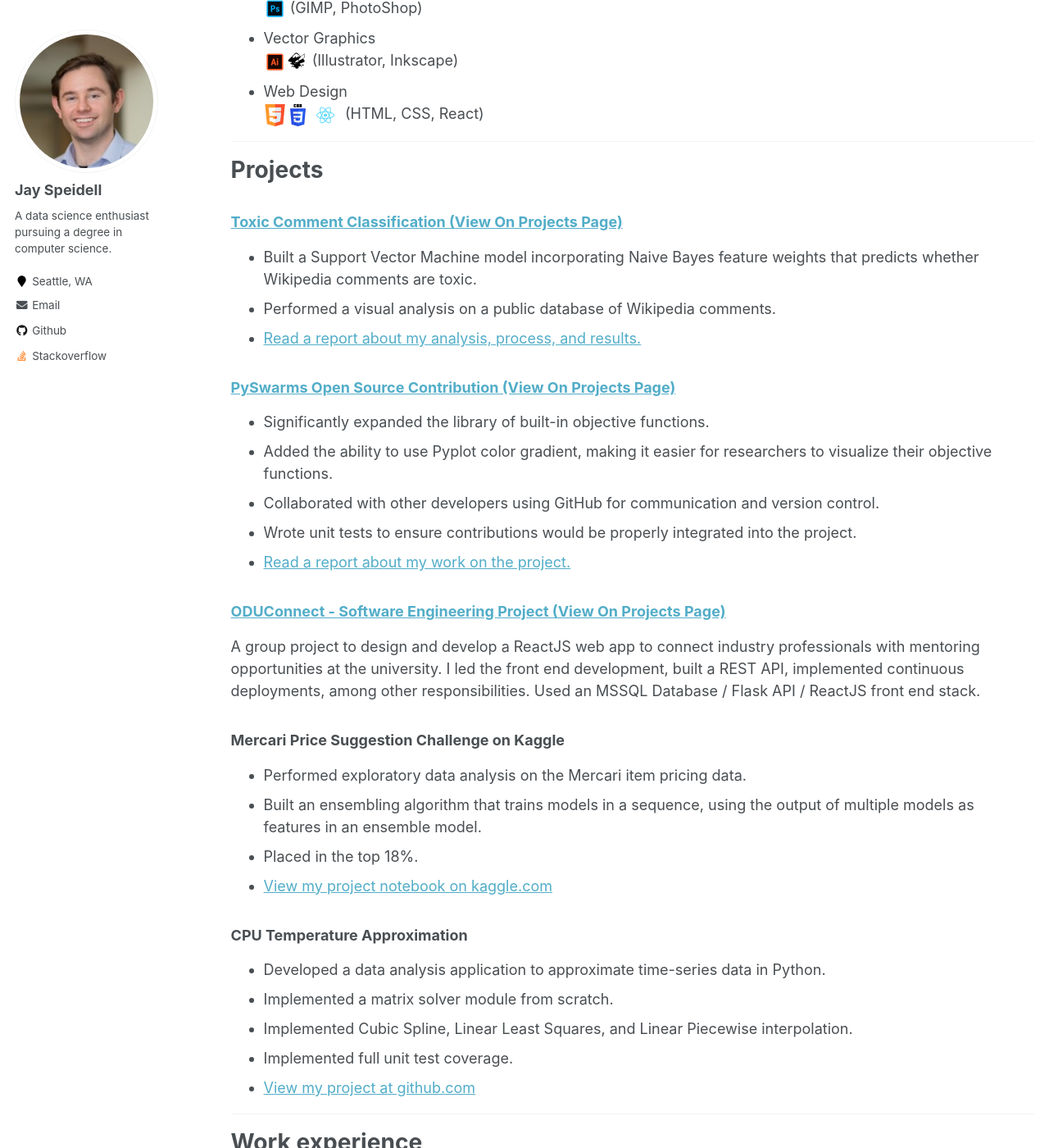
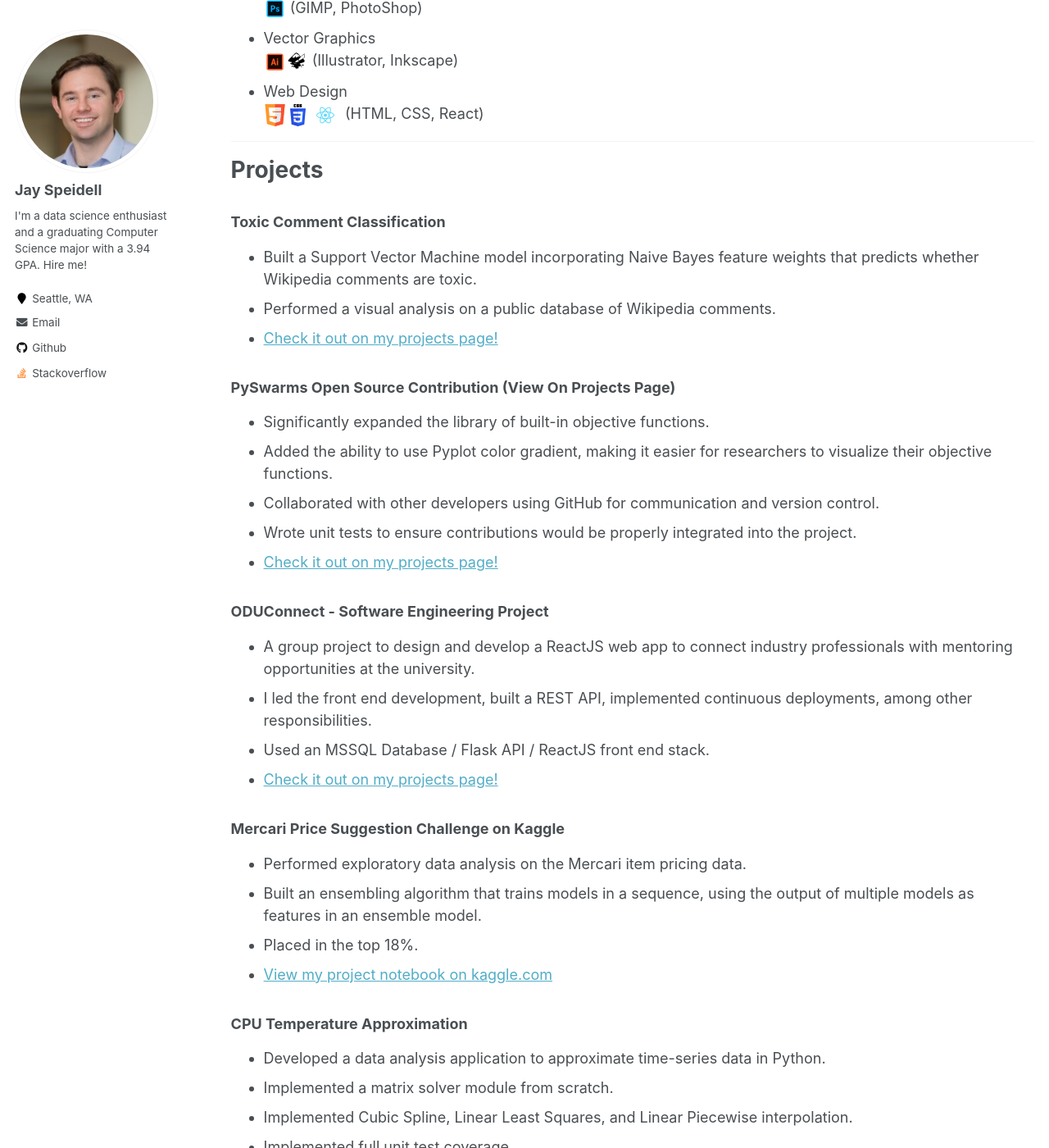
Before and after one commit to jayspeidell/jayspeidell.github.io, a Jekyll site: the page built from _pages/cv.md, in a window 1280 px wide and 1400 px high, scrolled down 1937 px. Shown: the whole window at 82% size. Built offline with Jekyll 4.4.1, drawn with Linux system fonts in a browser that asks for light colours; some of the changed text lies outside the part shown.

Commit message:
more content

```diff
--- a/_config.yml
+++ b/_config.yml
@@ -82,7 +82,7 @@ analytics:
 author:
   name             : "Jay Speidell"
   avatar           : "profile.png"
-  bio              : "A data science enthusiast pursuing a degree in computer science."
+  bio              : "I'm a data science enthusiast and a graduating Computer Science major with a 3.94 GPA. Hire me!"
   location         : "Seattle, WA"
   employer         :
   pubmed           :
--- a/_pages/cv.md
+++ b/_pages/cv.md
@@ -69,22 +69,23 @@ redirect_from:
 
 # Projects
 
-### [Toxic Comment Classification (View On Projects Page)](../portfolio/project05-toxic-comments)
+### Toxic Comment Classification
 * Built a Support Vector Machine model incorporating Naive Bayes feature weights that predicts whether Wikipedia comments are toxic.
 * Performed a visual analysis on a public database of Wikipedia comments.
-* [Read a report about my analysis, process, and results.](/portfolio/project1-toxic-comments/){:target="_blank"}
+* [Check it out on my projects page!](/portfolio/project1-toxic-comments/){:target="_blank"}
 
-### [PySwarms Open Source Contribution (View On Projects Page)](../portfolio/project00-pyswarms)
+### PySwarms Open Source Contribution (View On Projects Page)
 * Significantly expanded the library of built-in objective functions.
 * Added the ability to use Pyplot color gradient, making it easier for researchers to visualize their objective functions.
 * Collaborated with other developers using GitHub for communication and version control.
 * Wrote unit tests to ensure contributions would be properly integrated into the project.
-* [Read a report about my work on the project.](/portfolio/project2-pyswarms/){:target="_blank"}
+* [Check it out on my projects page!](/portfolio/project2-pyswarms/){:target="_blank"}
 
-### [ODUConnect - Software Engineering Project (View On Projects Page)](../portfolio/project08-oduconnect)
-A group project to design and develop a ReactJS web app to connect industry professionals with mentoring opportunities at the university.
-I led the front end development, built a REST API, implemented continuous deployments, among other responsibilities.
- Used an MSSQL Database / Flask API / ReactJS front end stack.
+### ODUConnect - Software Engineering Project
+* A group project to design and develop a ReactJS web app to connect industry professionals with mentoring opportunities at the university.
+* I led the front end development, built a REST API, implemented continuous deployments, among other responsibilities.
+* Used an MSSQL Database / Flask API / ReactJS front end stack.
+* [Check it out on my projects page!](../portfolio/project08-oduconnect)
 
 ### Mercari Price Suggestion Challenge on Kaggle
 * Performed exploratory data analysis on the Mercari item pricing data.
```
Also changed, not shown: other parts of _pages/cv.md (+1 -1 lines), _pages/about.md (+3 -5 lines).
